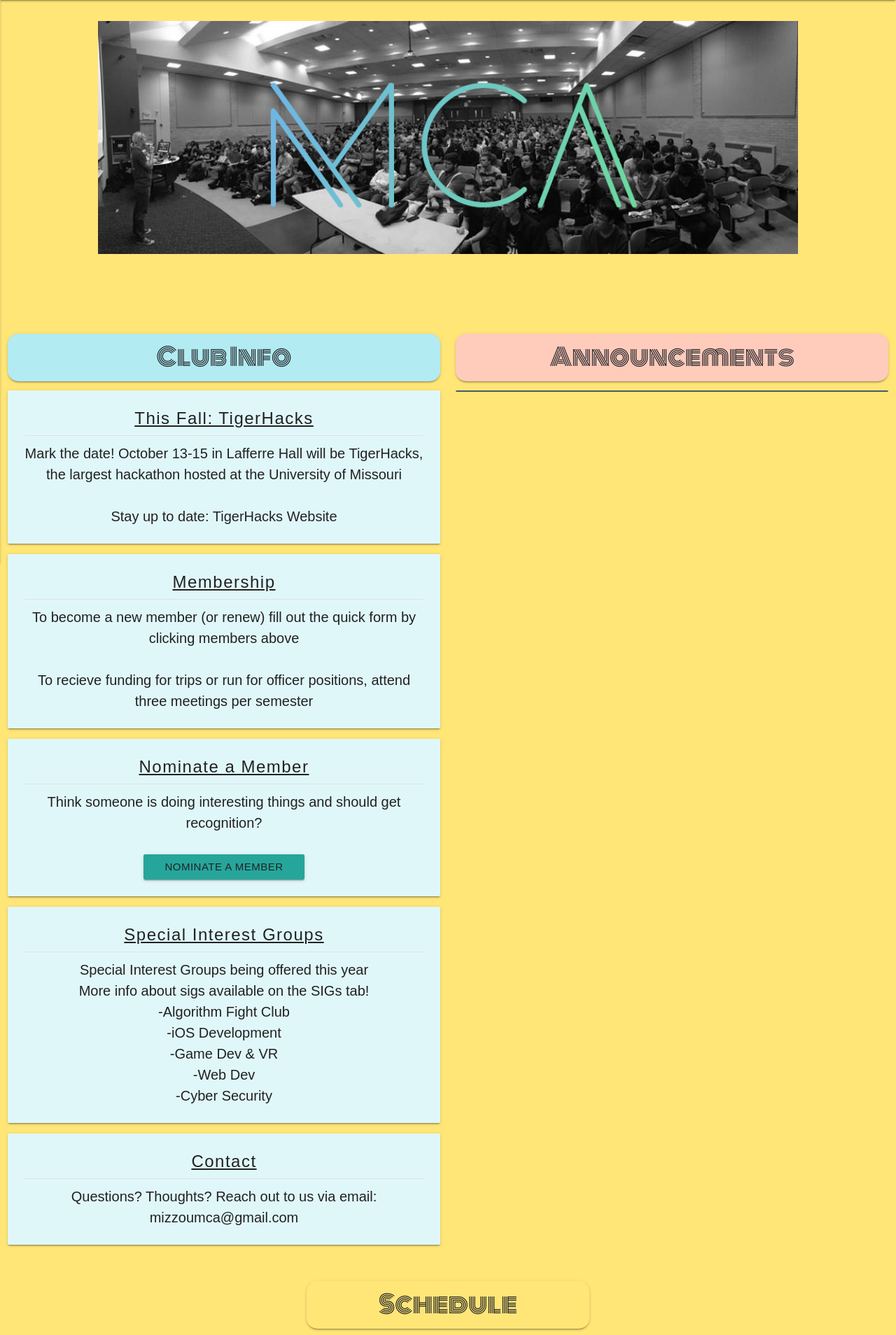
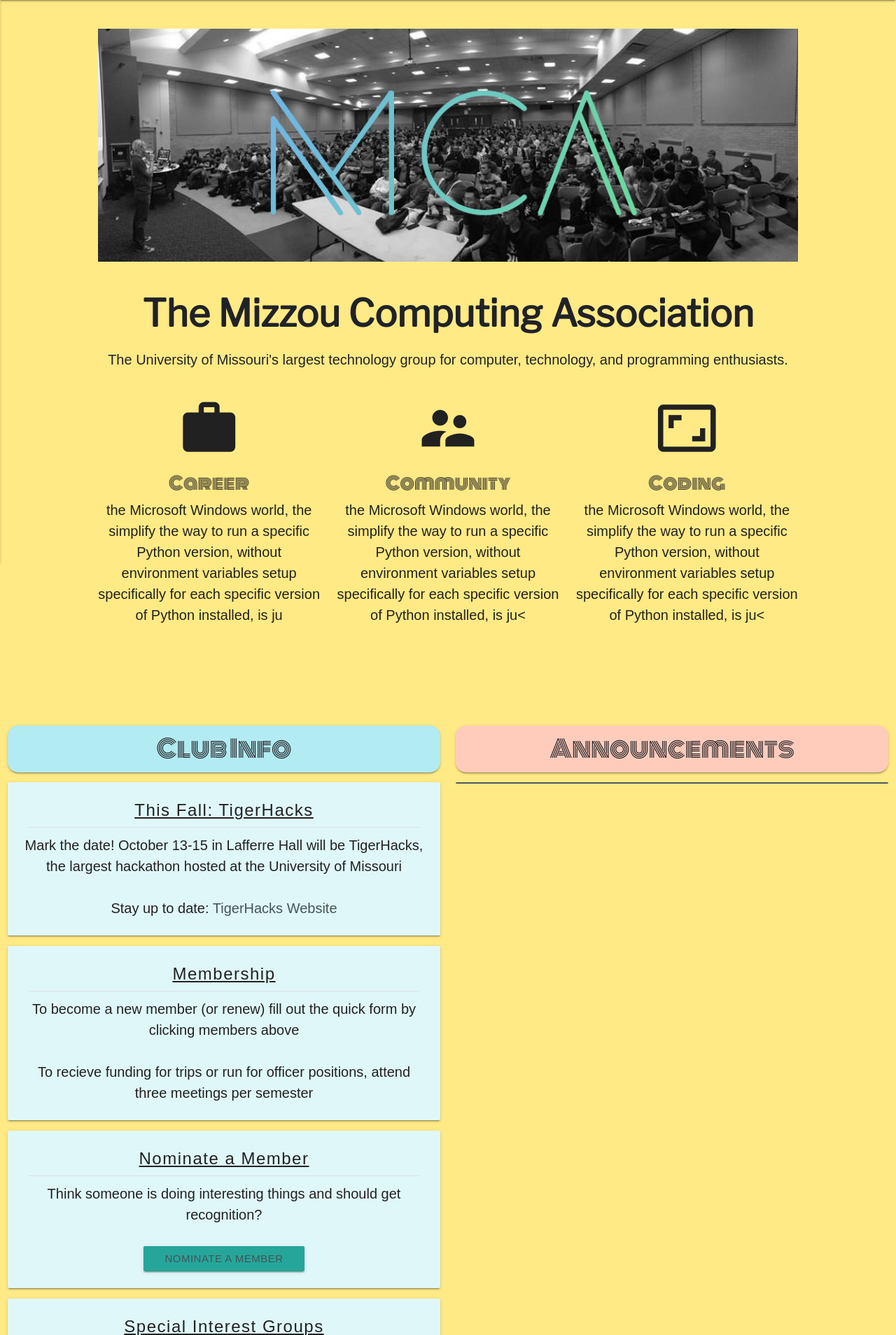
Before and after one commit to Mizzou-Computing-Association/mizzoumca, a Flask app: page / in a window 1280 px wide. Shown: the part 55-1963 px from the top of the page at 70% size. Run offline with Flask 2, Linux system fonts and the light colour scheme; parts of the project's set-up code (start-up, migrations or seed data) failed here and were passed over; some libraries are stand-ins or nearby versions.

Commit message:
add promo info section

```diff
--- a/static/app-style.css
+++ b/static/app-style.css
@@ -1,25 +1,23 @@
 @import url('https://fonts.googleapis.com/css?family=Libre+Franklin');
 @import url('https://fonts.googleapis.com/css?family=Monoton|Raleway');
 body {
-   background: #FFE677;
+   background: #FFEA85;
    font-family: 'Raileway', sans-serif;
    color: #F7F6EA!important;
 }
-
 *{
    font-family: 'Raileway', sans-serif;
 }
-
 a{
-   color: #212227!important;
+   color: #415658!important;
 }
-
 .header{
    overflow: auto;
    color: #212227;
    padding: 15px;
    border-radius: 15px;
    font-family: 'Monoton', cursive;
+   background-color:#FFE677;
 }
 #header1{
    background-color: #ffccbc;
@@ -27,7 +25,6 @@ a{
 #header2{
    background-color: #b2ebf2;
 }
-
 .nav-logo{
    height: 55px!important;
    margin-left: 20px;
@@ -38,21 +35,42 @@ a{
    padding: 5px;
    margin: auto: !important;
 }
-
 .r-panel{
    height: 55px;
    margin-right: 15px;
 }
-
 .card{
    color: #F9FFFB!important;
    background-color: #475B63!important;
 }
+.info-section{
+   margin-top: 3%;
+   width: 80%;
+   color: #212227;
+   text-align: center!important;
+   font-size: 20px;
+   font-weight: 200;
+   color: #212121!important;
+}
 
+.header-main{
+   margin-top: 3%;
+   color: #212227;
+   font-family: 'Libre Franklin', sans-serif!important;
+   font-weight: 600;
+}
+.desc-main{
+   font-weight: 400;
+   font-size: 20px;
+   color: #212227;
+}
+
+.info-item-header{
+   font-family: 'Monoton', cursive;
+}
 #club-info{
    margin-top: 120px;
 }
-
 .info{
    margin-top: 10px!important;
    font-size: 20px;
@@ -128,9 +146,25 @@ nav, #menu{
 .content{
    font-size: 20px;
 }
-.display-main{
-   margin-top: 30px;
+.photo-main{
+   margin-top: 2%;
    text-align: center!important;
+}
+
+#officers{
+   padding-bottom: 20px;
+}
+#off-header{
+   background-color: #A4B1D3;
+}
+#sch-header{
+   background-color: #DBBBD7;
+}
+
+.divider{
+   width: 98%;
+   margin: auto;
+   color: #475B63!important;
 }
 
 .main-img{
@@ -149,7 +183,9 @@ nav, #menu{
 }
 
 .feed-content{
-   color: #212121 ;
+   color: #212121;
+   font-size: 16px;
+   font-family: 'Raileway', sans-serif;
 }
 
 .timestamp{
@@ -173,4 +209,5 @@ ul#footersm li{
 footer.page-footer{
    background-color: #475B63!important;
    font-family: 'Libre Franklin', sans-serif;
+   margin-top: 0px!important;
 }
--- a/templates/base.html
+++ b/templates/base.html
@@ -20,8 +20,8 @@
 <body>
    <nav>
       <div class="nav-wrapper" id="cssnav">
-         <a href="#!" class="brand-logo center hide-on-large-only">MCA</a>
-         <a href="#" data-activates="mobile-demo" class="button-collapse"><i class="material-icons">menu</i></a>
+         <a href="#!" class="white-text brand-logo center hide-on-large-only">MCA</a>
+         <a href="#" data-activates="mobile-demo" class="button-collapse white-text"><i class="material-icons">menu</i></a>
          <ul class="left hide-on-med-and-down">
             <li><a class="waves-effect waves-yellow btn-flat nav-bttn" href="{{ url_for('home') }}">Home</a></li>
             <li><a class="waves-effect waves-yellow btn-flat nav-bttn" href="{{ url_for('sigs') }}">SIGs</a></li>
--- a/templates/home.html
+++ b/templates/home.html
@@ -1,8 +1,29 @@
 {% extends "base.html" %}
 {% block body %}
+<div class = "section">
+   <div class = "center-align photo-main hide-on-small-only">
+      <img class="responsive-img main-img" width="1000" src="../static/images/group-photo.png">
+   </div>
+   <h2 class = "header-main center-align">The Mizzou Computing Association</h2>
+   <div class = "desc-main center-align">The University of Missouri's largest technology group for computer, technology, and programming enthusiasts.</div>
 
-<div class = "center-align display-main">
-   <img class="responsive-img main-img" width="1000" src="../static/images/group-photo.png">
+   <div class="row info-section">
+      <div class="col m4 s12 center-align info-item">
+         <i class="large material-icons">work</i>
+         <h5 class = "info-item-header">Career</h5>
+         <div> the Microsoft Windows world, the simplify the way to run a specific Python version, without environment variables setup specifically for each specific version of Python installed, is ju</div>
+      </div>
+      <div class="col m4 s12 center-align info-item">
+         <i class="large material-icons">supervisor_account</i>
+         <h5 class = "info-item-header">Community</h5>
+         <div> the Microsoft Windows world, the simplify the way to run a specific Python version, without environment variables setup specifically for each specific version of Python installed, is ju<</div>
+      </div>
+      <div class="col m4 s12 center-align info-item">
+         <i class="large material-icons ">aspect_ratio</i>
+         <h5 class = "info-item-header">Coding</h5>
+         <div> the Microsoft Windows world, the simplify the way to run a specific Python version, without environment variables setup specifically for each specific version of Python installed, is ju<</div>
+      </div>
+   </div>
 </div>
 <div class="row feeds">
    <div class="col s12 m6">
@@ -74,7 +95,7 @@
 </div>
 <div class="row center-align">
    <div class = "col s12 m4 offset-m4 center-align">
-      <h4 class ="header center z-depth-1">Schedule</h4>
+      <h4 class ="header center z-depth-1" id="sch-header">Schedule</h4>
    </div>
    <div class="col s12 m12 center">
       <iframe class = "calendar" src="https://calendar.google.com/calendar/embed?src=hqu555vd8tugn2nnb7msi67rgs%40group.calendar.google.com&ctz=America/Chicago" ></iframe>
@@ -83,7 +104,7 @@
 <div class = "section">
    <div class="row center-align">
       <div class = "col s12 m4 offset-m4 center-align">
-         <h4 class ="header center z-depth-1">2017 Officers</h4>
+         <h4 class ="header center z-depth-1" id="off-header">2017 Officers</h4>
       </div>
    </div>
    <div class="row center-align">
@@ -91,19 +112,19 @@
          <img src="../static/images/alain.png">
          <h5 class = "exec-content">Alain Chen <br>
          Treasurer <br>
-         Junior </h5>
+         Senior </h5>
       </div>
       <div class="col s6 m4 center">
          <img src="../static/images/luke.png">
          <h5 class = "exec-content">Luke Guerdan <br>
          President <br>
-         Sophomore </h5>
+         Junior </h5>
       </div>
       <div class="col s6 m4 center">
          <img src="../static/images/will.png">
          <h5 class = "exec-content">Will Morrison <br>
          Vice President <br>
-         Junior </h5>
+         Senior </h5>
       </div>
    </div>
    <div class="row center-align">
@@ -111,19 +132,19 @@
          <img src="../static/images/christian.png">
       <h5 class = "exec-content">Christian Cmehil-Warn <br>
          Director of Communications <br>
-         Freshman </h5>
+         Sophomore </h5>
       </div>
       <div class="col s6 m4 center">
          <img src="../static/images/reiker.png">
          <h5 class = "exec-content">Reiker Seiffe <br>
             SIG Director <br>
-            Junior </h5>
+            Senior </h5>
       </div>
       <div class="col s6 m4 center">
          <img src="../static/images/holt.png">
          <h5 class = "exec-content">Holt Skinner <br>
             TigerHacks Director <br>
-            Junior</h5>
+            Senior</h5>
       </div>
    </div>
 </div>
```
